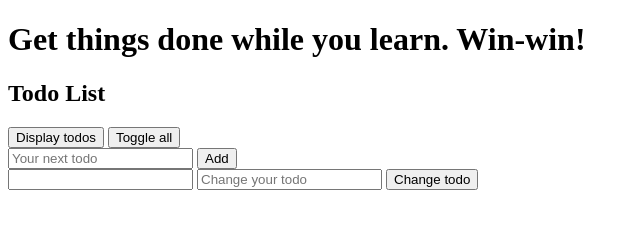
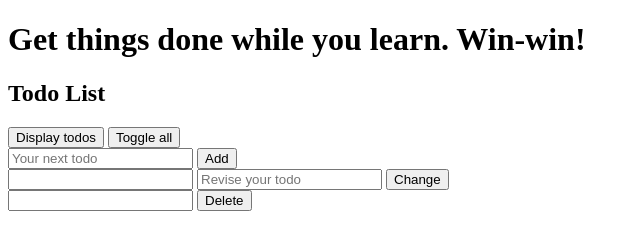
Before and after one commit to trevorberman/watchAndCode_practical_javascript, a website: page index.html in a window 1280 px wide. Shown: the whole page, without its empty margins (0-640 px from the left). Drawn offline with Linux system fonts and the light colour scheme.

Commit message:
Add UI and event handler for .deleteTodo

```diff
--- a/index.html
+++ b/index.html
@@ -38,11 +38,20 @@
         type="text"
         id="changeTodoTextInput"
         name="changeTodoTextInput"
-        placeholder="Change your todo"
+        placeholder="Revise your todo"
         maxlength="80"
         minlength="2"
       />
-      <button onclick="handlers.changeTodo()">Change todo</button>
+      <button onclick="handlers.changeTodo()">Change</button>
+    </div>
+
+    <div>
+      <input
+        type="number"
+        id="deleteTodoPositionInput"
+        name="deleteTodoPositionInput"
+      />
+      <button onclick="handlers.deleteTodo()">Delete</button>
     </div>
     <script src="script.js" async></script>
   </body>
--- a/script.js
+++ b/script.js
@@ -3,7 +3,7 @@
 // V8 Requirements
 // [x] Add working UI for .addTodo
 // [x] Add working UI for .changeTodo
-// [] Add working UI for .deleteTodo
+// [x] Add working UI for .deleteTodo
 // [] Add working UI for .toggleCompleted
 // -------------------------------------
 
@@ -103,7 +103,7 @@ let handlers = {
     )
     // Get revised todo from #changeTodoTextInput
     let changeTodoTextInput = document.getElementById('changeTodoTextInput')
-    // Change existing todo
+    // Change that todo
     todoList.changeTodo(
       changeTodoPositionInput.valueAsNumber,
       changeTodoTextInput.value
@@ -111,5 +111,15 @@ let handlers = {
     // Reset #changeTodoPositionInput and #changeTodoTextInput
     changeTodoPositionInput.value = ''
     changeTodoTextInput.value = ''
+  },
+  deleteTodo () {
+    // Get position of array item from #deleteTodoPositionInput
+    let deleteTodoPositionInput = document.getElementById(
+      'deleteTodoPositionInput'
+    )
+    // Delete that todo
+    todoList.deleteTodo(deleteTodoPositionInput.valueAsNumber)
+    // Reset #deleteTodoPositionInput
+    deleteTodoPositionInput.value = ''
   }
 }
```
